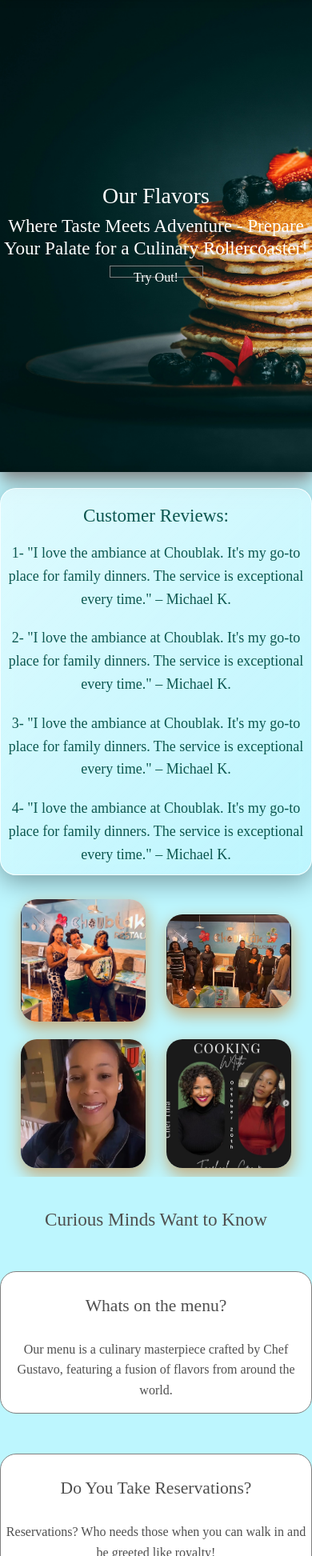
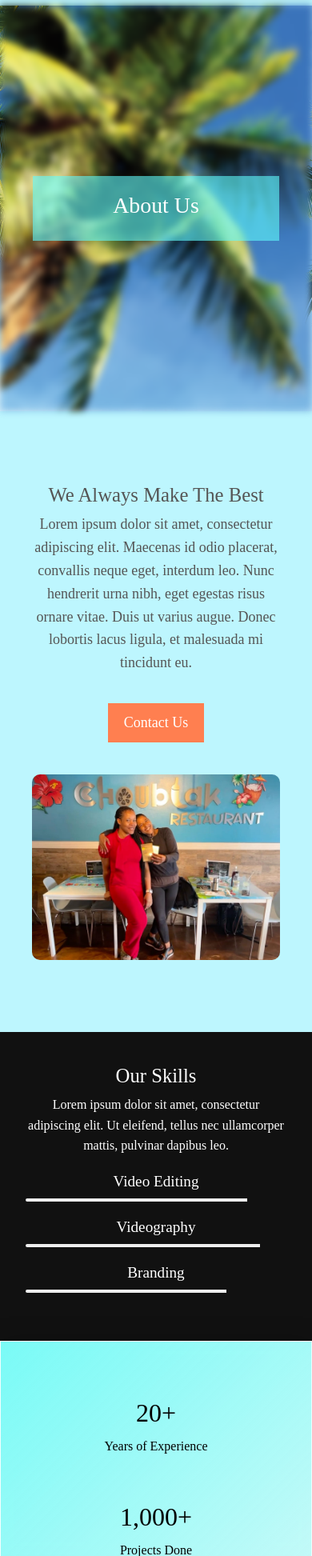
Before and after one commit to Haidere1/CHOUBLAK-WEB, a React (Create React App) app in the folder restaurant/: page /aboutus in a window 390 px wide. Shown: the part 55-2000 px from the top of the page at 80% size. Built offline with nearby package versions, Linux system fonts and the light colour scheme; no server answers.

Commit message:
External Node Modules Removed

```diff
--- a/restaurant/src/CSS/AboutUs/aboutus.css
+++ b/restaurant/src/CSS/AboutUs/aboutus.css
@@ -1,4 +1,4 @@
-.about_main
+/* .about_main
 {
     height: auto;
     display: grid;
@@ -355,4 +355,221 @@ color: white;
     border-radius: 20px;
     border:1px solid rgba(255, 255, 255, 0.801);
     box-shadow: 0 8px 32px 0 rgba(0, 0, 0, 0.37);
+} */
+
+.about-us {
+    font-family: Arial, sans-serif;
+    color: white;
+    background-color: #000;
+    font-family: 'Jovelyn Blur Demo';
 }
+
+.hero {
+    height: 60vh;
+    background-size: cover;
+    background-position: center;
+    display: flex;
+    align-items: center;
+    justify-content: center;
+    position: relative;
+    text-align: center;
+}
+.hero::before {
+    content: '';
+    position: absolute;
+    top: 0;
+    left: 0;
+    width: 100%;
+    height: 100%;
+    background-size: cover;
+    background-position: left;
+    background-repeat: no-repeat;
+    background-attachment: fixed;
+    background-image: inherit;
+    filter: blur(4px); /* Adjust the blur level here */
+    z-index: 1; /* Ensure it stays behind other content */
+  }
+
+.hero .overlay {
+    background-color: rgba(96, 250, 252, 0.6);
+    z-index: 2;
+    padding: 20px 100px;
+    text-align: center;
+}
+
+.about-description .container {
+    display: flex;
+    flex-wrap: wrap;
+    padding: 50px 20px;
+    text-align: left;
+}
+
+.about-description .content {
+    flex: 1;
+    padding: 20px;
+}
+
+.about-description .image {
+    flex: 1;
+    padding: 20px;
+    display: flex;
+    align-items: center;
+    justify-content: center;
+}
+
+.about-description img {
+    width: 100%;
+    border-radius: 10px;
+}
+
+.contact-button {
+    background-color: #ff7f50;
+    color: white;
+    padding: 10px 20px;
+    border: none;
+    cursor: pointer;
+    transition: background-color 0.3s;
+    margin-top: 20px;
+    display: inline-block;
+}
+
+.contact-button:hover {
+    background-color: #ff5722;
+}
+
+.skills-section {
+    background-color: #111;
+    padding: 40px 20px;
+    text-align: center;
+}
+
+.skills-section .container {
+    max-width: 800px;
+    margin: 0 auto;
+}
+
+.skill {
+    margin: 20px 0;
+}
+
+.skill h4 {
+    margin-bottom: 10px;
+    font-size: 1.2rem;
+}
+
+.progress-bar {
+    background-color: #333;
+    border-radius: 10px;
+    overflow: hidden;
+}
+
+.progress {
+    height: 10px;
+    background-color: #ff7f50;
+    border-radius: 10px 0 0 10px;
+}
+
+.achievements-section {
+
+    padding: 50px 20px;
+    text-align: center;
+    background: linear-gradient(135deg, rgba(55, 255, 238, 0.5), rgba(245, 250, 247, 0.783));
+    backdrop-filter: blur(10px);
+    -webkit-backdrop-filter: blur(10px);
+    border:1px solid rgba(255, 255, 255, 0.801);
+    box-shadow: 0 8px 32px 0 rgba(0, 0, 0, 0.37);
+    color: rgb(0, 0, 0);
+}
+
+.achievements-section .container {
+    display: flex;
+    justify-content: space-around;
+    flex-wrap: wrap;
+}
+
+.achievement {
+    flex: 1;
+    min-width: 200px;
+    margin: 20px;
+}
+
+.achievement h3 {
+    font-size: 2rem;
+    margin-bottom: 10px;
+}
+
+.hire-us-section {
+    background-size: cover;
+    background-position: center;
+    padding: 50px 20px;
+    text-align: center;
+}
+
+.hire-us-section .overlay {
+    background-color: rgba(72, 252, 228, 0.7);
+    padding: 30px;
+}
+
+.get-started-button {
+    background-color: #ff7f50;
+    color: white;
+    padding: 10px 20px;
+    border: none;
+    cursor: pointer;
+    transition: background-color 0.3s;
+    margin-top: 20px;
+    display: inline-block;
+}
+
+.get-started-button:hover {
+    background-color: #e84b1b;
+}
+
+@media (max-width: 768px) {
+    .about-description .container {
+        flex-direction: column;
+        text-align: center;
+    }
+
+    .achievements-section .container {
+        flex-direction: column;
+    }
+}
+
+.map-section {
+    padding: 50px 0;
+    background-color: transparent;
+}
+
+.map-section .container {
+    max-width: 1200px;
+    margin: 0 auto;
+    padding: 0 20px;
+    text-align: center;
+}
+
+.map-section h2 {
+    font-size: 2.5rem;
+    margin-bottom: 20px;
+    color: #333;
+}
+
+.map-container {
+    position: relative;
+    width: 100%;
+    padding-bottom: 56.25%; /* 16:9 aspect ratio */
+    height: 0;
+    overflow: hidden;
+    border-radius: 10px;
+    box-shadow: 0 4px 8px rgba(0, 0, 0, 0.1);
+}
+
+.map-container iframe {
+    position: absolute;
+    top: 0;
+    left: 0;
+    width: 100%;
+    height: 100%;
+    border: 0;
+    border-radius: 10px;
+}
--- a/restaurant/src/Components/AboutUs/aboutus.js
+++ b/restaurant/src/Components/AboutUs/aboutus.js
@@ -1,99 +1,112 @@
-import '../../CSS/AboutUs/aboutus.css'
-import about1 from './about1.jpg'
-import about2 from './choublak1.jpg'
-import about3 from './choublak2.jpg'
-import about4 from './choublak3.jpg'
-import about5 from './choublak4.jpg'
-// import GoogleMapReact from 'google-map-react';
-import {Link} from 'react-router-dom';
+import React from 'react';
+import { Link } from 'react-router-dom';
+import '../../CSS/AboutUs/aboutus.css';
+import heroImage from './choublakabout.jpg';  // Replace with the actual image path
+import editorImage from './haitittttii.jpg';  // Replace with the actual image path
 import Footer from '../Home/footer.js';
-import { useEffect } from 'react';
-import CollapsibleExample from '../Home/tabbar';
-const AboutUs=()=>{
+import CollapsibleExample from '../Home/tabbar.js';
 
-  useEffect(() => {
-    window.scrollTo(0,0);
-  }, []);
+const AboutUs = () => {
+    return (
+        <div className="about-us" style={{backgroundColor: "#BDF6FE"}}>
+          <CollapsibleExample/>
+            {/* Hero Section */}
+            <section  className="hero" style={{ backgroundImage: `url(${heroImage})`,marginTop:"10px" }}>
+                <div className="overlay" data-aos="zoom-in-up">
+                    <h1>About Us</h1>
+                </div>
+            </section>
 
-
-    return(
-            <div className="about_main"style={{backgroundColor:"#BDF6FE"}}>
-               <CollapsibleExample/>
-                <div className="about_1" style={{backgroundImage:`url(${about1})`}}>
-
-                <h1>Our Flavors</h1>
-                <h3>Where Taste Meets Adventure - Prepare Your Palate for a Culinary Rollercoaster!</h3>
-                <Link to='/menu'><button> Try Out!</button></Link>
+            {/* About Us Description */}
+            <section className="about-description">
+                <div className="container">
+                    <div className="content" data-aos="fade-right" data-aos-offset="300" data-aos-easing="ease-in-sine">
+                        <h2>We Always Make The Best</h2>
+                        <p>Lorem ipsum dolor sit amet, consectetur adipiscing elit. Maecenas id odio placerat, convallis neque eget, interdum leo. Nunc hendrerit urna nibh, eget egestas risus ornare vitae. Duis ut varius augue. Donec lobortis lacus ligula, et malesuada mi tincidunt eu.</p>
+                        <Link to="/contact" className="contact-button">Contact Us</Link>
                     </div>
-                <div className="Info_section" style={{backgroundImage:`url()`}}>
-{/* first portion */}
-                    <div className='is_1'>
-
-                    <div className='is_1_1 glass' data-aos="fade-right">
-                       <h3>Customer Reviews:</h3>
-                       <blockquote style={{ margin: '10px 0' }}>
-        1- "I love the ambiance at Choublak. It's my go-to place for family dinners. The service is exceptional every time." – Michael K.
-      </blockquote>
-      <blockquote style={{ margin: '10px 0' }}>
-        2- "I love the ambiance at Choublak. It's my go-to place for family dinners. The service is exceptional every time." – Michael K.
-      </blockquote>
-      <blockquote style={{ margin: '10px 0' }}>
-        3- "I love the ambiance at Choublak. It's my go-to place for family dinners. The service is exceptional every time." – Michael K.
-      </blockquote>
-      <blockquote style={{ margin: '10px 0' }}>
-        4- "I love the ambiance at Choublak. It's my go-to place for family dinners. The service is exceptional every time." – Michael K.
-      </blockquote>
-
-                    </div>
-
-                    <div className='is_1_2'>
-                    <img src={about2} alt='' data-aos="flip-left"/>
-                    <img src={about3} alt='' data-aos="flip-left"/>
-                    <img src={about4} alt='' data-aos="flip-left"/>
-                    <img src={about5} alt='' data-aos="flip-left"/>
-                    </div>
-
-            </div>
-
-{/* second portion */}
-                    <div className='is_2'>
-                    <div className='is_2_1'>
-                    <h3>Curious Minds Want to Know </h3>
-                    <div className='ad_info'data-aos="zoom-in-up">
-                      <h4>Whats on the menu?</h4>
-                      <p>Our menu is a culinary masterpiece crafted by Chef Gustavo, featuring a fusion of flavors from around the world.</p>
-                    </div>
-                    <div className='ad_info'data-aos="zoom-in-up">
-                      <h4>Do You Take Reservations?</h4>
-                      <p>Reservations? Who needs those when you can walk in and be greeted like royalty!</p>
-                    </div>
-                    <div className='ad_info'data-aos="zoom-in-up">
-                      <h4>Any Vegan Options?</h4>
-                      <p>We've got vegan delights that will make even the most dedicated carnivore drool with envy.</p>
+                    <div className="image" >
+                        <img src={editorImage} alt="Editing" />
                     </div>
                 </div>
+            </section>
 
+            {/* Skills Section */}
+            <section className="skills-section">
+                <div className="container">
+                    <h2>Our Skills</h2>
+                    <p>Lorem ipsum dolor sit amet, consectetur adipiscing elit. Ut eleifend, tellus nec ullamcorper mattis, pulvinar dapibus leo.</p>
+                    <div className="skills">
+                        <div className="skill">
+                            <h4>Video Editing</h4>
+                            <div className="progress-bar">
+                                <div className="progress" style={{ width: '85%' }}></div>
                             </div>
+                        </div>
+                        <div className="skill">
+                            <h4>Videography</h4>
+                            <div className="progress-bar">
+                                <div className="progress" style={{ width: '90%' }}></div>
+                            </div>
+                        </div>
+                        <div className="skill">
+                            <h4>Branding</h4>
+                            <div className="progress-bar">
+                                <div className="progress" style={{ width: '77%' }}></div>
+                            </div>
+                        </div>
+                    </div>
+                </div>
+            </section>
 
-                    <div className='res_map'>
-                      <div className='feedback'>
-                        <h3>Leave a Review</h3>
-                        <h4>email</h4>
-                        <input type='email'></input>
-                        <h4>message</h4>
-                        <textarea
-                        required
-                        rows="4">
-                        </textarea>
-                        <button> Submit</button>
+            {/* Achievements Section */}
+            <section className="achievements-section">
+                <div className="container">
+                    <div className="achievement" data-aos="flip-up">
+                        <h3>20+</h3>
+                        <p>Years of Experience</p>
                     </div>
-                    <iframe title='map' src="https://www.google.com/maps/embed?pb=!1m18!1m12!1m3!1d895.2849749433972!2d-80.2570061!3d26.1595729!2m3!1f0!2f0!3f0!3m2!1i1024!2i768!4f13.1!3m3!1m2!1s0x88d9079afc50c2b3%3A0x8c1e128cdcb968c9!2sChoublak%20Restaurant!5e0!3m2!1sen!2s!4v1718978993604!5m2!1sen!2s" width="600" height="450" style={{border:0}} allowFullScreen loading="lazy" referrerPolicy="no-referrer-when-downgrade"></iframe>
+                    <div className="achievement" data-aos="flip-up">
+                        <h3>1,000+</h3>
+                        <p>Projects Done</p>
                     </div>
+                    <div className="achievement" data-aos="flip-up">
+                        <h3>300+</h3>
+                        <p>Satisfied Clients</p>
+                    </div>
+                    <div className="achievement" data-aos="flip-up">
+                        <h3>64</h3>
+                        <p>Certified Awards</p>
+                    </div>
+                </div>
+            </section>
 
+            {/* Hire Us Section */}
+            <section className="hire-us-section" style={{ backgroundImage: `url(${heroImage})` }}>
+                <div className="overlay">
+                    <h2>We Are Always Ready To Give The Haiti!</h2>
+                    <Link to="/get-started" className="get-started-button">EXPLORE</Link>
+                </div>
+            </section>
 
+            {/* MAP SECTION*/}
+
+            <section className="map-section">
+            <div className="container">
+                <h2>Find Us on Google Maps</h2>
+                <div className="map-container">
+                    <iframe
+                    src="https://www.google.com/maps/embed?pb=!1m18!1m12!1m3!1d3581.140580761341!2d-80.26170695555393!3d26.15955071824894!2m3!1f0!2f0!3f0!3m2!1i1024!2i768!4f13.1!3m3!1m2!1s0x88d9079afc50c2b3%3A0x8c1e128cdcb968c9!2sChoublak%20Restaurant!5e0!3m2!1sen!2s!4v1723917819387!5m2!1sen!2s" width="600" height="450" style={{border:0}}
+                     allowfullscreen="" loading="lazy"
+                     referrerpolicy="no-referrer-when-downgrade"></iframe>
                 </div>
-      <Footer/>
+            </div>
+        </section>
+
+            {/* Footer Section */}
+            <Footer />
         </div>
     );
 }
+
 export default AboutUs;
--- a/restaurant/src/Components/Home/MenuPage.js
+++ b/restaurant/src/Components/Home/MenuPage.js
@@ -4,7 +4,7 @@ import { collection, getDocs } from 'firebase/firestore';
 import { db } from '../../Backend/Firebase/config';
 import CarouselEx from './carousel';
 import CollapsibleExample from './tabbar';
-import Footer from './footer.js';
+import Footer from './footer.js'
 import ProductModal from "../Products/viewproduct.js";
 import '../../CSS/menupage.css';
 import beverages from './icons/drinks.png'
@@ -130,7 +130,7 @@ const ProductImage = styled.img`
   }
 
   @media (max-width: 480px) {
-    width: 90%;
+    width: 100%;
   }
 `;
 
@@ -217,15 +217,15 @@ function BasicExample() {
       <CarouselEx />
 
       <IconStrip>
-        <IconWrapper onClick={() => scrollToSection('mains-section')}>
+        <IconWrapper onClick={() => scrollToSection('mains-section')} data-aos="flip-up">
           <IconImage src={main} alt="Mains Icon" />
           <IconText>Mains</IconText>
         </IconWrapper>
-        <IconWrapper onClick={() => scrollToSection('sides-section')}>
+        <IconWrapper onClick={() => scrollToSection('sides-section')} data-aos="flip-up">
           <IconImage src={side} alt="Sides Icon" />
           <IconText>Sides</IconText>
         </IconWrapper>
-        <IconWrapper onClick={() => scrollToSection('beverages-section')}>
+        <IconWrapper onClick={() => scrollToSection('beverages-section')} data-aos="flip-up">
           <IconImage src={beverages} alt="Beverages Icon"/>
           <IconText>Beverages</IconText>
         </IconWrapper>
--- a/restaurant/src/Components/Home/tabbar.js
+++ b/restaurant/src/Components/Home/tabbar.js
@@ -36,7 +36,7 @@ function CollapsibleExample() {
         fontSize: "medium",
         padding: "10px 20px",
         borderRadius: "0px",
-        boxShadow: "0px 2px 10px rgba(0, 0, 0, 0.1)"
+        boxShadow: "0px 2px 10px rgba(0, 0, 0, 0.1)",
       }}
     >
       <Container>
```
Also changed, not shown: restaurant/src/Components/Cart/cart.js (+75 -111 lines), restaurant/src/Components/AboutUs/choublakabout.jpg (added), restaurant/src/Components/AboutUs/haitittttii.jpg (added), 39 other files (tests, documents, lock files or other folders). Lines whose indentation alone changed are shown as unchanged.
